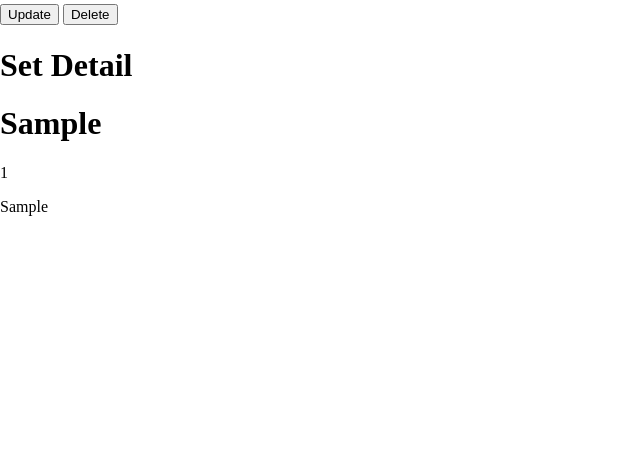
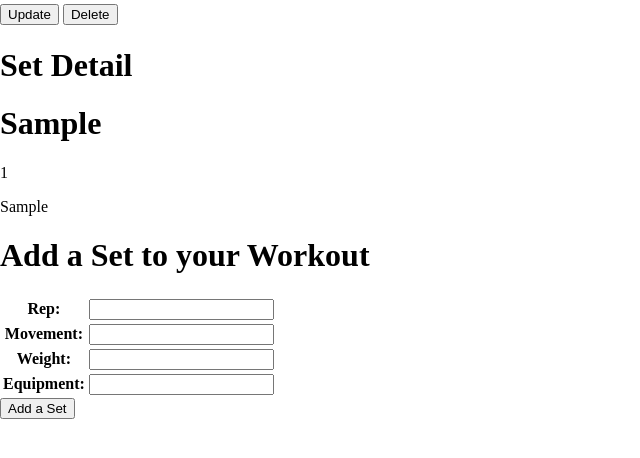
Before and after one commit to brooklinlee/wellfit, a Django app: page /workouts/1/ in a window 1280 px wide. Shown: the part 316-774 px from the top of the page, without its empty margins (0-640 px from the left). Run offline with Django 4.2, Linux system fonts and the light colour scheme; a user stored in the database is signed in; tables that the repository leaves empty hold one stand-in row (values such as "Sample post").

Commit message:
update set model, create add set form

```diff
--- /dev/null
+++ b/main_app/forms.py
@@ -0,0 +1,7 @@
+from django.forms import ModelForm
+from .models import Set
+
+class SetForm(ModelForm):
+  class Meta:
+    model = Set
+    fields = ['rep', 'movement', 'weight', 'equipment']
--- a/main_app/models.py
+++ b/main_app/models.py
@@ -40,6 +40,7 @@ class Workout(models.Model):
 class Set(models.Model):
   rep = models.IntegerField()
   movement = models.CharField(max_length=250)
+  weight = models.IntegerField()
   equipment = models.CharField(max_length=100)
   workout = models.ForeignKey(Workout, on_delete=models.CASCADE)
 
--- a/main_app/templates/workouts/detail.html
+++ b/main_app/templates/workouts/detail.html
@@ -27,6 +27,13 @@
   <p>{{ set.equipment }}</p>
 {% endfor %}
 
-<!-- add set form -->
+<h1>Add a Set to your Workout</h1>
+<form method="post" autocomplete="off">
+  <table>
+  {% csrf_token %}
+  {{ set_form.as_table}}
+</table>
+  <button type="submit">Add a Set</button>
+</form>
 
 {% endblock%}
--- a/main_app/views.py
+++ b/main_app/views.py
@@ -9,6 +9,7 @@ from .models import Workout, Set
 from django.views.generic.edit import CreateView, UpdateView, DeleteView
 from django import forms
 from django.urls import reverse
+from .forms import SetForm
 
 
 # PROTECT ROUTES:
@@ -44,8 +45,8 @@ def workout_index(request):
 @login_required
 def workout_detail(request, workout_id):
   workout = Workout.objects.get(id=workout_id)
-  # add set form here
-  return render(request, 'workouts/detail.html', {'workout': workout })
+  set_form = SetForm()
+  return render(request, 'workouts/detail.html', {'workout': workout, 'set_form': set_form })
 
 class WorkoutCreate(LoginRequiredMixin, CreateView):
   model = Workout
```
Also changed, not shown: main_app/migrations/0004_set_weight.py (added).
